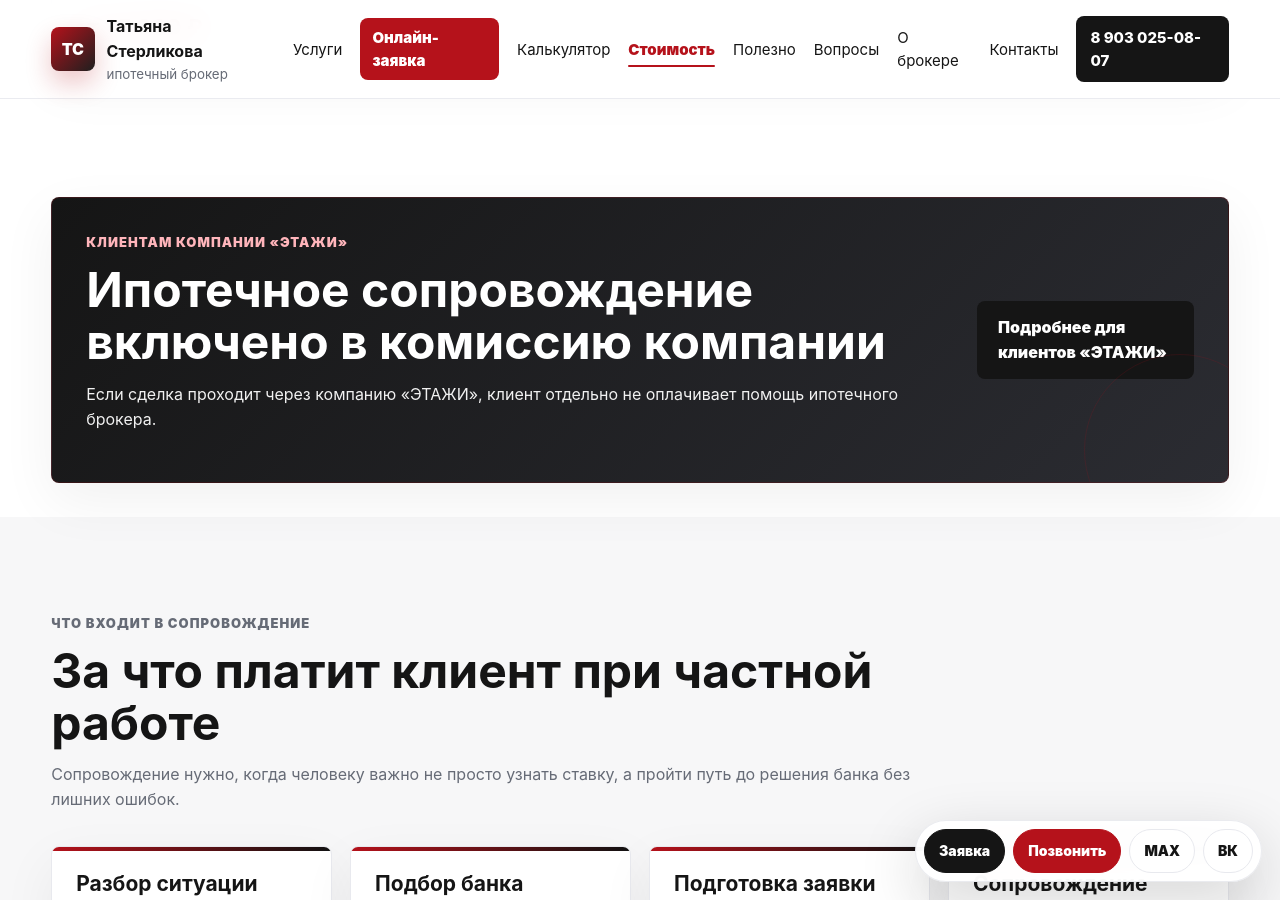
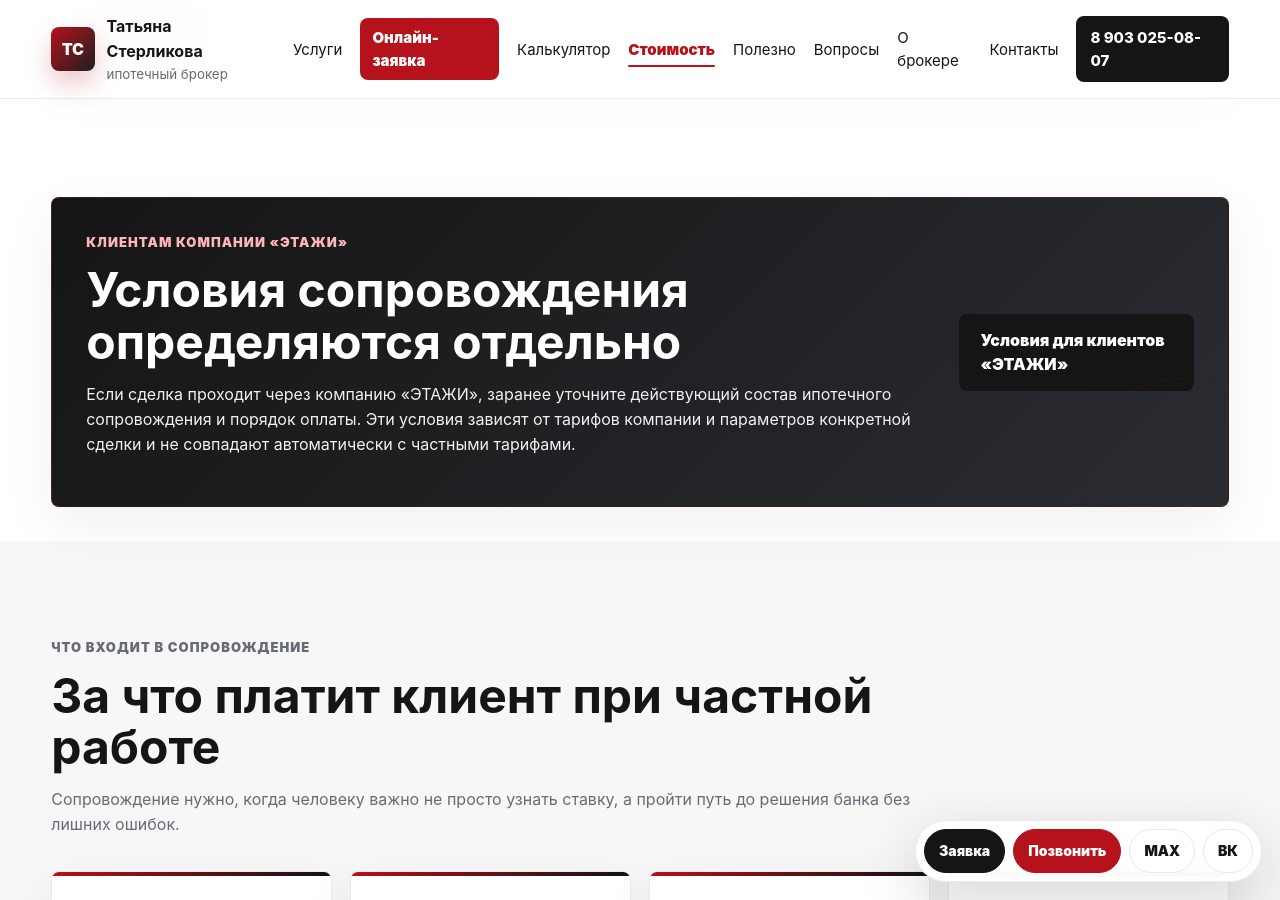
Before and after one commit to deputat36/broker, a Jekyll site: the page built from stoimost.md, in a window 1280 px wide and 900 px high, scrolled down 1388 px. Built offline with Jekyll 4.4.1, drawn with Linux system fonts in a browser that asks for light colours; our own code applies the rules of GitHub Pages for plain Markdown files.

Commit message:
Разделить частные тарифы и условия ЭТАЖИ

```diff
--- a/stoimost.md
+++ b/stoimost.md
@@ -1,7 +1,7 @@
 ---
 layout: default
 title: Стоимость услуг ипотечного брокера | Татьяна Стерликова
-description: Сколько стоят услуги ипотечного брокера в Борисоглебске: бесплатная консультация, подбор ипотеки от 15 000 ₽, сложные заявки от 25 000 ₽. Для клиентов ЭТАЖИ сопровождение включено в комиссию компании.
+description: Сколько стоят услуги ипотечного брокера в Борисоглебске: бесплатная консультация, подбор ипотеки от 15 000 ₽, сложные заявки от 25 000 ₽. Для клиентов ЭТАЖИ состав услуги и порядок оплаты уточняются отдельно.
 permalink: /stoimost/
 breadcrumb: Стоимость
 og_type: article
@@ -12,7 +12,7 @@
 
 <section class="section"><div class="section-head"><p class="eyebrow">Тарифы</p><h2>Прозрачные форматы работы</h2><p>Точная стоимость зависит от задачи, сложности заявки, состава заемщиков, объекта и объема сопровождения.</p></div><div class="price-list"><article class="price-item"><h3>Первичная консультация</h3><p>Разбор задачи, ориентир по платежу, первичная оценка рисков и следующего шага.</p><strong>0 ₽</strong></article><article class="price-item"><h3>Подбор ипотеки и заявка</h3><p>Подбор банка, подготовка анкеты, сопровождение до решения по стандартной ситуации.</p><strong>от 15 000 ₽</strong></article><article class="price-item"><h3>Сложная ситуация</h3><p>Отказы банков, высокая кредитная нагрузка, ИП, самозанятый, нестандартный доход, плохая кредитная история.</p><strong>от 25 000 ₽</strong></article></div></section>
 
-<section class="section compact-section"><div class="notice"><div><p class="eyebrow">Клиентам компании «ЭТАЖИ»</p><h2>Ипотечное сопровождение включено в комиссию компании</h2><p>Если сделка проходит через компанию «ЭТАЖИ», клиент отдельно не оплачивает помощь ипотечного брокера.</p></div><a class="btn btn-dark" href="{{ '/etagi/' | relative_url }}">Подробнее для клиентов «ЭТАЖИ»</a></div></section>
+<section class="section compact-section"><div class="notice"><div><p class="eyebrow">Клиентам компании «ЭТАЖИ»</p><h2>Условия сопровождения определяются отдельно</h2><p>Если сделка проходит через компанию «ЭТАЖИ», заранее уточните действующий состав ипотечного сопровождения и порядок оплаты. Эти условия зависят от тарифов компании и параметров конкретной сделки и не совпадают автоматически с частными тарифами.</p></div><a class="btn btn-dark" href="{{ '/etagi/' | relative_url }}">Условия для клиентов «ЭТАЖИ»</a></div></section>
 
 <section class="section muted"><div class="section-head"><p class="eyebrow">Что входит в сопровождение</p><h2>За что платит клиент при частной работе</h2><p>Сопровождение нужно, когда человеку важно не просто узнать ставку, а пройти путь до решения банка без лишних ошибок.</p></div><div class="grid cards-4"><article class="card"><h3>Разбор ситуации</h3><p>Доход, взнос, кредиты, кредитная история, объект, семья, маткапитал и возможные риски.</p></article><article class="card"><h3>Подбор банка</h3><p>Выбор программ и банков, которые лучше подходят под конкретную ситуацию заемщика.</p></article><article class="card"><h3>Подготовка заявки</h3><p>Проверка вводных, документов и логики заявки до отправки в банк.</p></article><article class="card"><h3>Сопровождение решения</h3><p>Разбор ответа банка, следующих шагов и дополнительных требований, если они появятся.</p></article></div></section>
 
```
